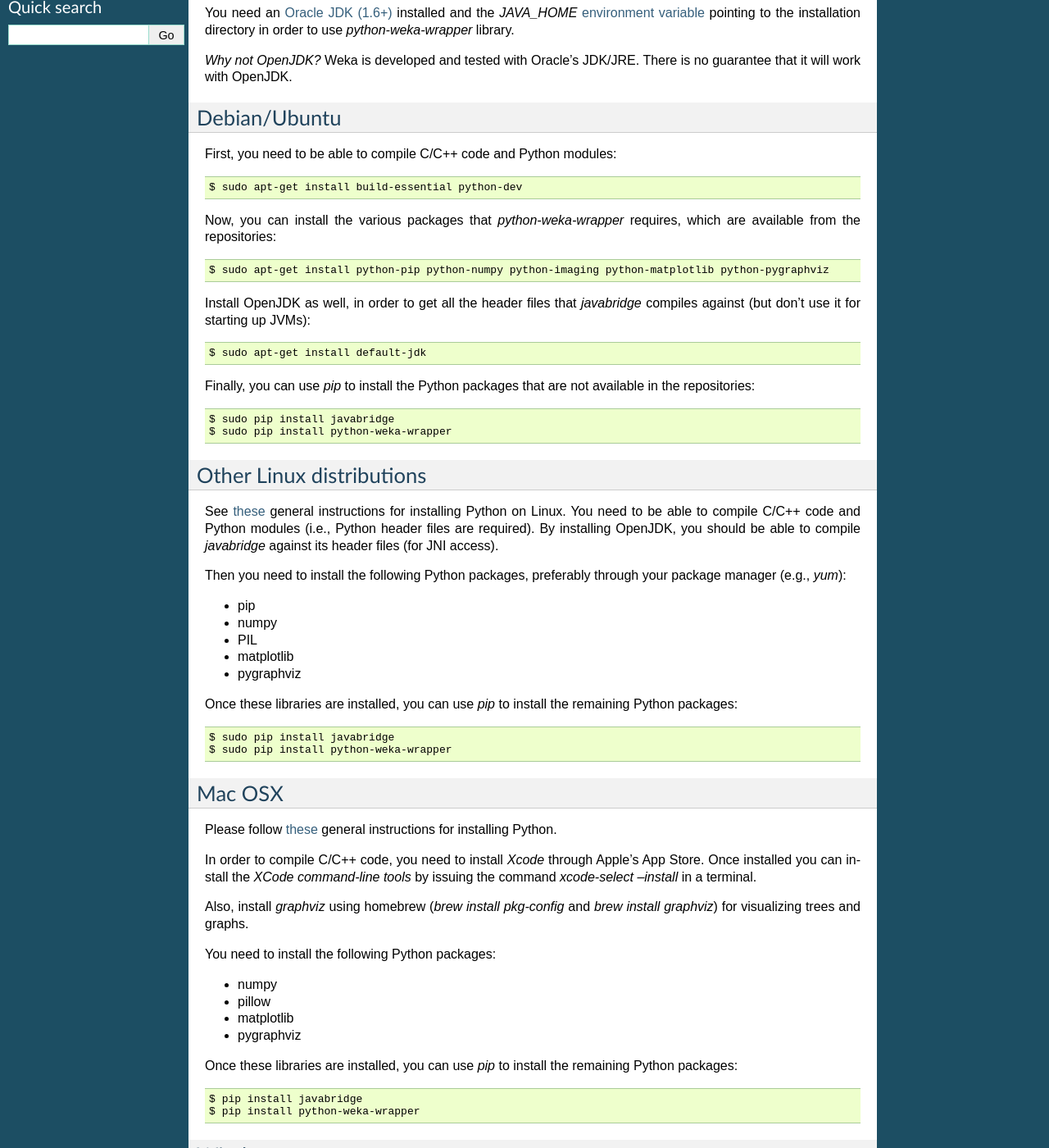
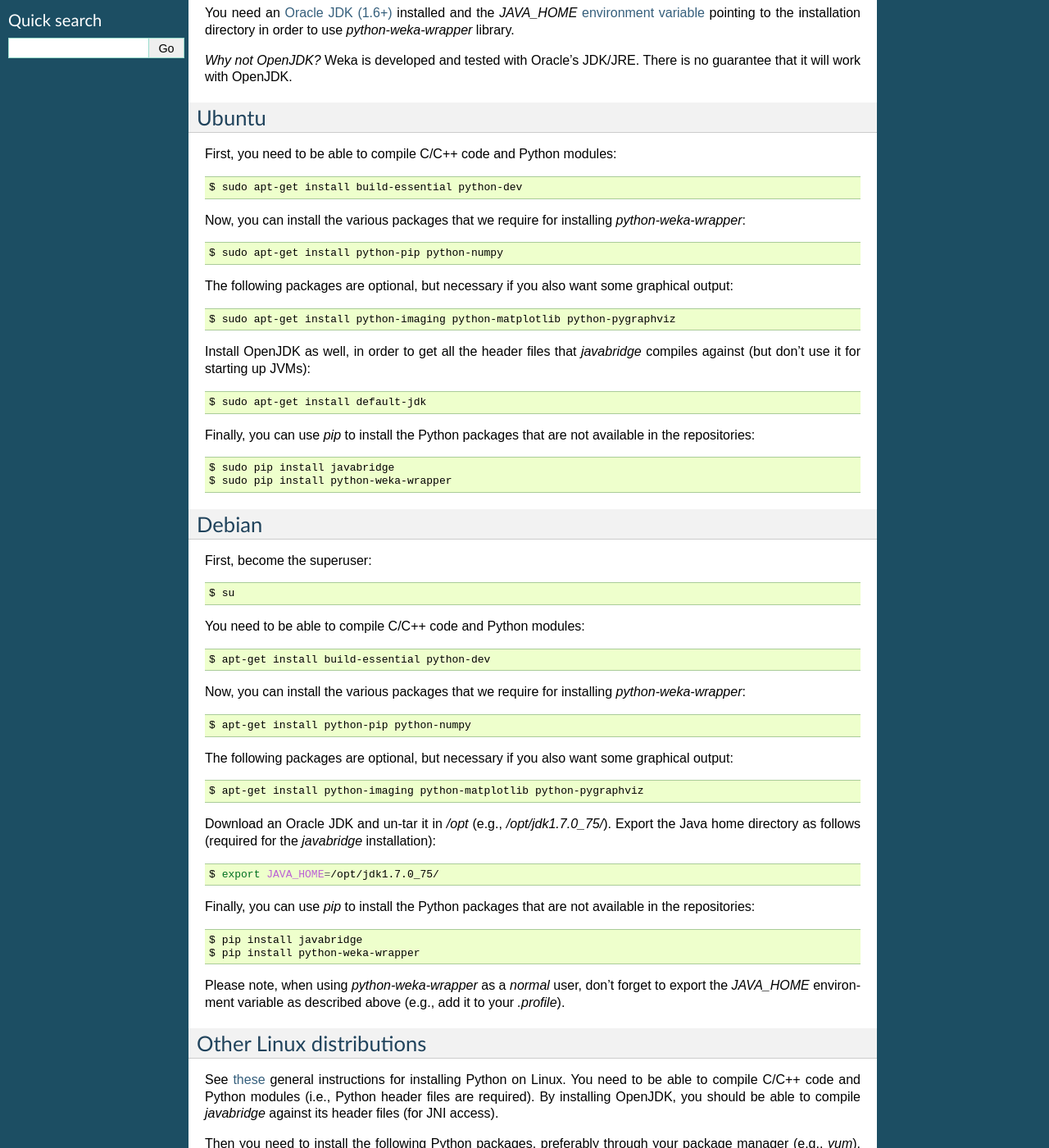
Before and after one commit to fracpete/python-weka-wrapper, a Sphinx documentation site: the page built from doc/source/install.rst, in a window 1280 px wide and 1400 px high, scrolled down 504 px. Shown: the whole window at 82% size. Built offline with Sphinx 7.4.7, drawn with Linux system fonts in a browser that asks for light colours; some of the changed text lies outside the part shown.

Commit message:
split Debian/Ubuntu into separate sections

```diff
--- a/doc/source/install.rst
+++ b/doc/source/install.rst
@@ -44,20 +44,29 @@
 
    $ sudo apt-get install build-essential python-dev
 
-Now, you can install the various packages that `python-weka-wrapper` requires, which are available from the repositories:
+Now, you can install the various packages that we require for installing
+`python-weka-wrapper`:
 
 .. code-block:: bash
 
-   $ sudo apt-get install python-pip python-numpy python-imaging python-matplotlib python-pygraphviz
+   $ sudo apt-get install python-pip python-numpy
 
-Install OpenJDK as well, in order to get all the header files that *javabridge* compiles against
-(but don't use it for starting up JVMs):
+The following packages are optional, but necessary if you also want some
+graphical output:
+
+.. code-block:: bash
+
+   $ sudo apt-get install python-imaging python-matplotlib python-pygraphviz
+
+Install OpenJDK as well, in order to get all the header files that *javabridge*
+compiles against (but don't use it for starting up JVMs):
 
 .. code-block:: bash
 
    $ sudo apt-get install default-jdk
 
-Finally, you can use `pip` to install the Python packages that are not available in the repositories:
+Finally, you can use `pip` to install the Python packages that are not
+available in the repositories:
 
 .. code-block:: bash
 
@@ -65,23 +74,78 @@
    $ sudo pip install python-weka-wrapper
 
 
+Debian
+------
+
+First, become the superuser:
+
+.. code-block:: bash
+
+   $ su
+
+You need to be able to compile C/C++ code and Python modules:
+
+.. code-block:: bash
+
+   $ apt-get install build-essential python-dev
+
+Now, you can install the various packages that we require for installing
+`python-weka-wrapper`:
+
+.. code-block:: bash
+
+   $ apt-get install python-pip python-numpy
+
+The following packages are optional, but necessary if you also want some
+graphical output:
+
+.. code-block:: bash
+
+   $ apt-get install python-imaging python-matplotlib python-pygraphviz
+
+Download an Oracle JDK and un-tar it in `/opt` (e.g., `/opt/jdk1.7.0_75/`).
+Export the Java home directory as follows (required for the `javabridge`
+installation):
+
+.. code-block:: bash
+
+   $ export JAVA_HOME=/opt/jdk1.7.0_75/
+
+Finally, you can use `pip` to install the Python packages that are not
+available in the repositories:
+
+.. code-block:: bash
+
+   $ pip install javabridge
+   $ pip install python-weka-wrapper
+
+Please note, when using `python-weka-wrapper` as a *normal* user, don't forget
+to export the `JAVA_HOME` environment variable as described above (e.g., add it
+to your `.profile`).
+
+
 Other Linux distributions
 -------------------------
 
-See `these <http://docs.python-guide.org/en/latest/starting/install/linux/>`_ general instructions
-for installing Python on Linux. You need to be able to compile C/C++ code and Python modules
-(i.e., Python header files are required). By installing OpenJDK, you should be able to compile
-*javabridge* against its header files (for JNI access).
+See `these <http://docs.python-guide.org/en/latest/starting/install/linux/>`_
+general instructions for installing Python on Linux. You need to be able to
+compile C/C++ code and Python modules (i.e., Python header files are required).
+By installing OpenJDK, you should be able to compile *javabridge* against its
+header files (for JNI access).
 
-Then you need to install the following Python packages, preferably through your package manager (e.g., `yum`):
+Then you need to install the following Python packages, preferably through your
+package manager (e.g., `yum`).  Please note that on a *headless* machine, you
+can omit the packages marked as *optional*, as they are only required for
+graphical output and plots:
 
 * pip
 * numpy
-* PIL
-* matplotlib
-* pygraphviz
+* PIL (optional)
+* matplotlib (optional)
+* pygraphviz (optional)
 
-Once these libraries are installed, you can use `pip` to install the remaining Python packages:
+Once these libraries are installed, you can use `pip` to install the remaining
+Python packages:
 
 .. code-block:: bash
 
@@ -95,9 +159,12 @@
 Please follow `these <http://docs.python-guide.org/en/latest/starting/install/osx/>`_
 general instructions for installing Python.
 
-In order to compile C/C++ code, you need to install *Xcode* through Apple's App Store. Once installed you can install the *XCode command-line tools* by issuing the command `xcode-select --install` in a terminal.
+In order to compile C/C++ code, you need to install *Xcode* through Apple's App
+Store. Once installed you can install the *XCode command-line tools* by issuing
+the command `xcode-select --install` in a terminal.
 
-Also, install *graphviz* using homebrew (`brew install pkg-config` and `brew install graphviz`) for visualizing trees and graphs.
+Also, install *graphviz* using homebrew (`brew install pkg-config` and
+`brew install graphviz`) for visualizing trees and graphs.
 
 You need to install the following Python packages:
 
@@ -106,7 +173,8 @@
 * matplotlib
 * pygraphviz
 
-Once these libraries are installed, you can use `pip` to install the remaining Python packages:
+Once these libraries are installed, you can use `pip` to install the remaining
+Python packages:
 
 .. code-block:: bash
 
@@ -117,21 +185,22 @@
 Windows
 -------
 
-**Please note:** You need to make sure that the *bitness* of your environment is consistent.
-I.e., if you install a 32-bit version of Python, you need to install a 32-bit JDK and 32-bit numpy
-(or all of them are 64-bit).
+**Please note:** You need to make sure that the *bitness* of your environment
+is consistent.  I.e., if you install a 32-bit version of Python, you need to
+install a 32-bit JDK and 32-bit numpy (or all of them are 64-bit).
 
 Perform the following steps:
 
 * install `Python <http://www.python.org/downloads>`_, make sure you check `Add python.exe to path` during the installation
 * add the Python scripts directory to your `PATH` environment variable, e.g., `C:\\Python27\\Scripts`
-* install `numpy 1.9.x <http://www.lfd.uci.edu/~gohlke/pythonlibs/#numpy>`_
-* install `.Net 4.0 <http://go.microsoft.com/fwlink/?LinkID=187668>`_ (if not already installed)
-* install `Windows SDK 7.1 <http://www.microsoft.com/download/details.aspx?id=8279>`_
 * install `pip` with these steps:
 
  * download from `here <https://bootstrap.pypa.io/get-pip.py>`_
  * install using `python get-pip.py`
+
+* install `numpy 1.9.x <http://www.lfd.uci.edu/~gohlke/pythonlibs/#numpy>`_
+* install `.Net 4.0 <http://go.microsoft.com/fwlink/?LinkID=187668>`_ (if not already installed)
+* install `Windows SDK 7.1 <http://www.microsoft.com/download/details.aspx?id=8279>`_
 
 * open Windows SDK command prompt (**not** the regular command prompt!) and install `javabridge` and `python-weka-wrapper`
 
@@ -149,11 +218,12 @@
 -----------
 
 You can either download a source archive or clone the github repository
-(`git clone https://github.com/fracpete/python-weka-wrapper.git`). Once you have done this,
-you can install the library using the following command:
+(`git clone https://github.com/fracpete/python-weka-wrapper.git`). Once you
+have done this, you can install the library using the following command:
 
 .. code-block:: bash
 
    $ python setup.py install
 
-Check out the section on *virtualenv* as well, if you would rather install it in a *disposable* location.
+Check out the section on *virtualenv* as well, if you would rather install it
+in a *disposable* location.
```
Also changed, not shown: other parts of doc/source/install.rst (+4 -4 lines).
